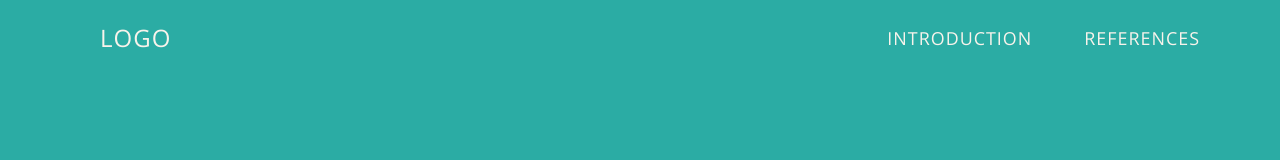
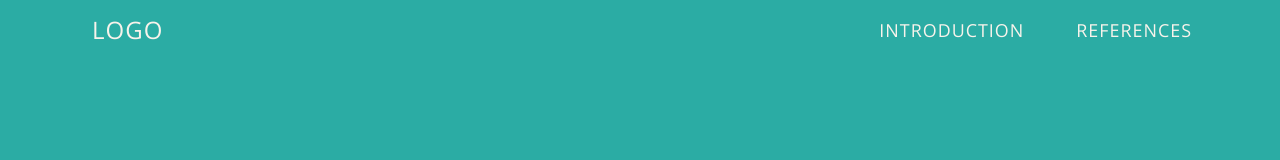
Before and after one commit to elinasohn/elinasohn.github.io, a website: page Exp/intro.html in a window 1280 px wide. Drawn offline with nearby package versions, Linux system fonts and the light colour scheme.

Commit message:
remove margin and padding

```diff
--- a/Exp/scss/intro.scss
+++ b/Exp/scss/intro.scss
@@ -8,7 +8,13 @@ html {
     background: $c_cyan;
 }
 
-h2, p {
+body {
+    margin: 0;
+    padding: 0;
+}
+
+h2,
+p {
     font-family: $f_openSans;
 }
 
--- a/Exp/scss/refer.scss
+++ b/Exp/scss/refer.scss
@@ -8,7 +8,13 @@ html {
     background: $c_lime;
 }
 
-h2, p {
+body {
+    margin: 0;
+    padding: 0;
+}
+
+h2,
+p {
     font-family: $f_openSans;
 }
 
```
Also changed, not shown: Exp/css/intro.css, Exp/css/refer.css.
